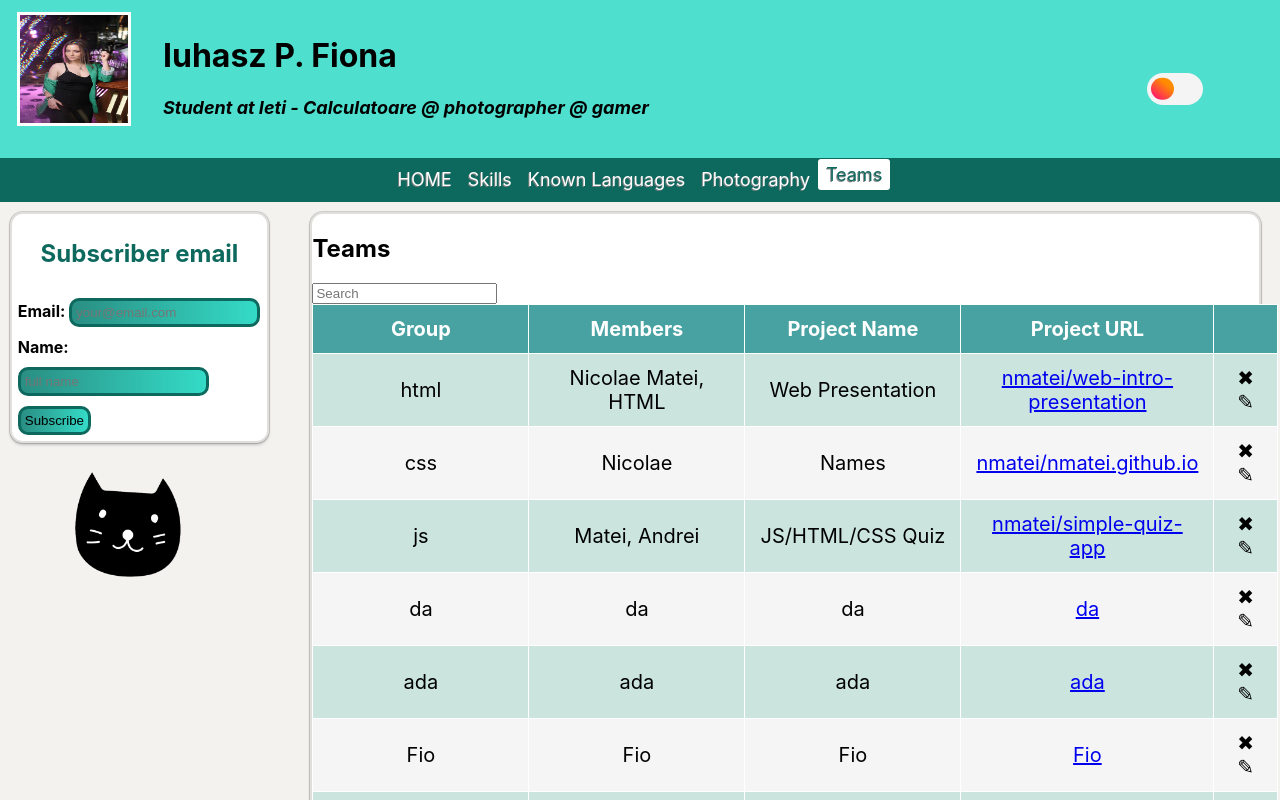
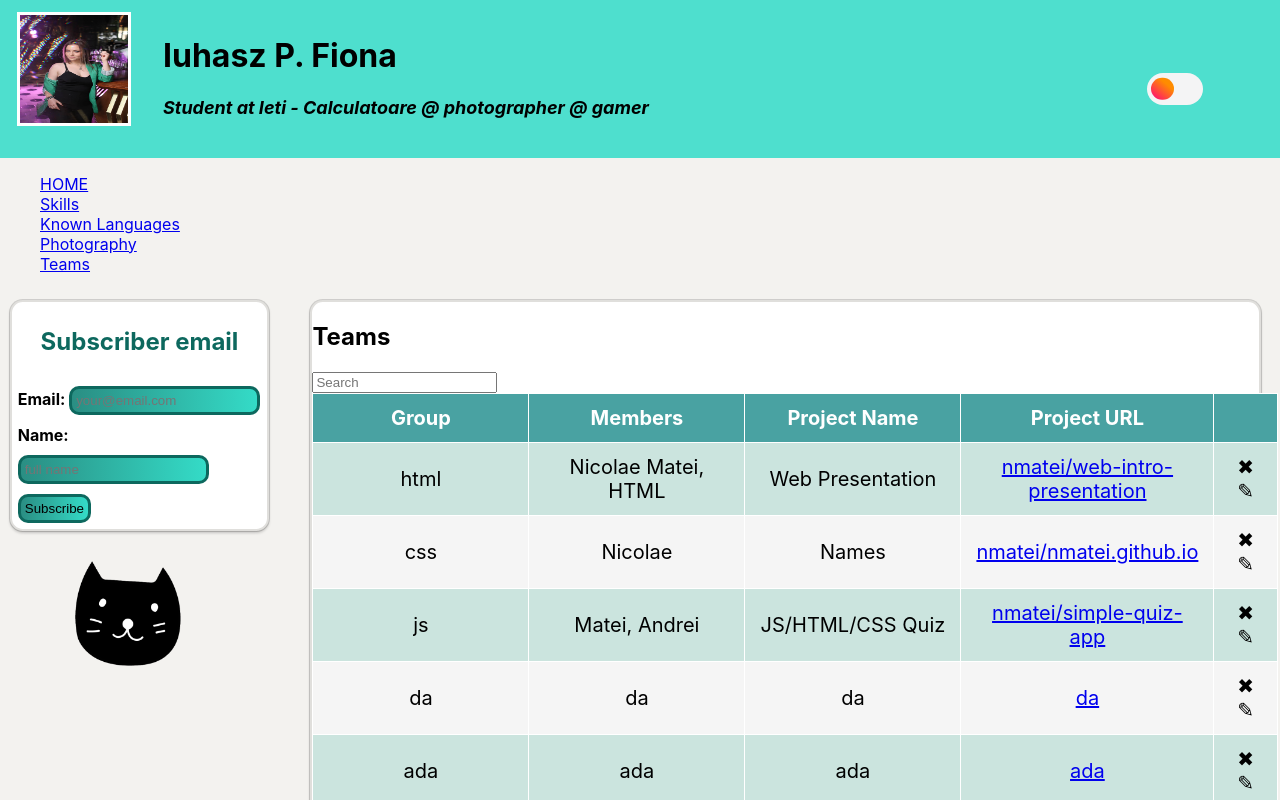
Before and after one commit to fioip/teams-networking-react, a React (Create React App) app: page / in a window 1280 px wide. Shown: the top 800 px of the page. Built offline with nearby package versions, Linux system fonts and the light colour scheme.

Commit message:
split style.css for menu-bar

```diff
--- a/src/App.css
+++ b/src/App.css
@@ -271,14 +271,6 @@ ul {
   display: inline;
 }
 
-#top-menu-bar {
-  text-align: center;
-  background-color: #0d685e;
-  color: #fff;
-  margin: 0;
-  padding: 0.5%;
-}
-
 #header-wrapper {
   display: flex;
   flex-direction: row;
@@ -393,35 +385,6 @@ input:checked + .slider:before {
   font-size: large;
 }
 
-#top-menu-bar li {
-  display: inline-block;
-  margin: 0;
-  padding: 0;
-}
-
-#top-menu-bar a {
-  text-decoration: none;
-  padding: 5px 8px;
-  color: #fff;
-  display: inline-block;
-  font-size: 18px;
-  transition: 0.5s;
-  text-shadow: -1px 1px hsl(0deg 0% 50% / 90%);
-}
-
-#top-menu-bar a:visited {
-  color: #fff;
-}
-
-#top-menu-bar a:hover,
-#top-menu-bar a.active {
-  color: #0d685e;
-  background-color: #fff;
-  border-radius: 3px;
-
-  transform: translateY(-5px);
-}
-
 .git {
   text-decoration: none;
   padding: 5px 8px;
```
